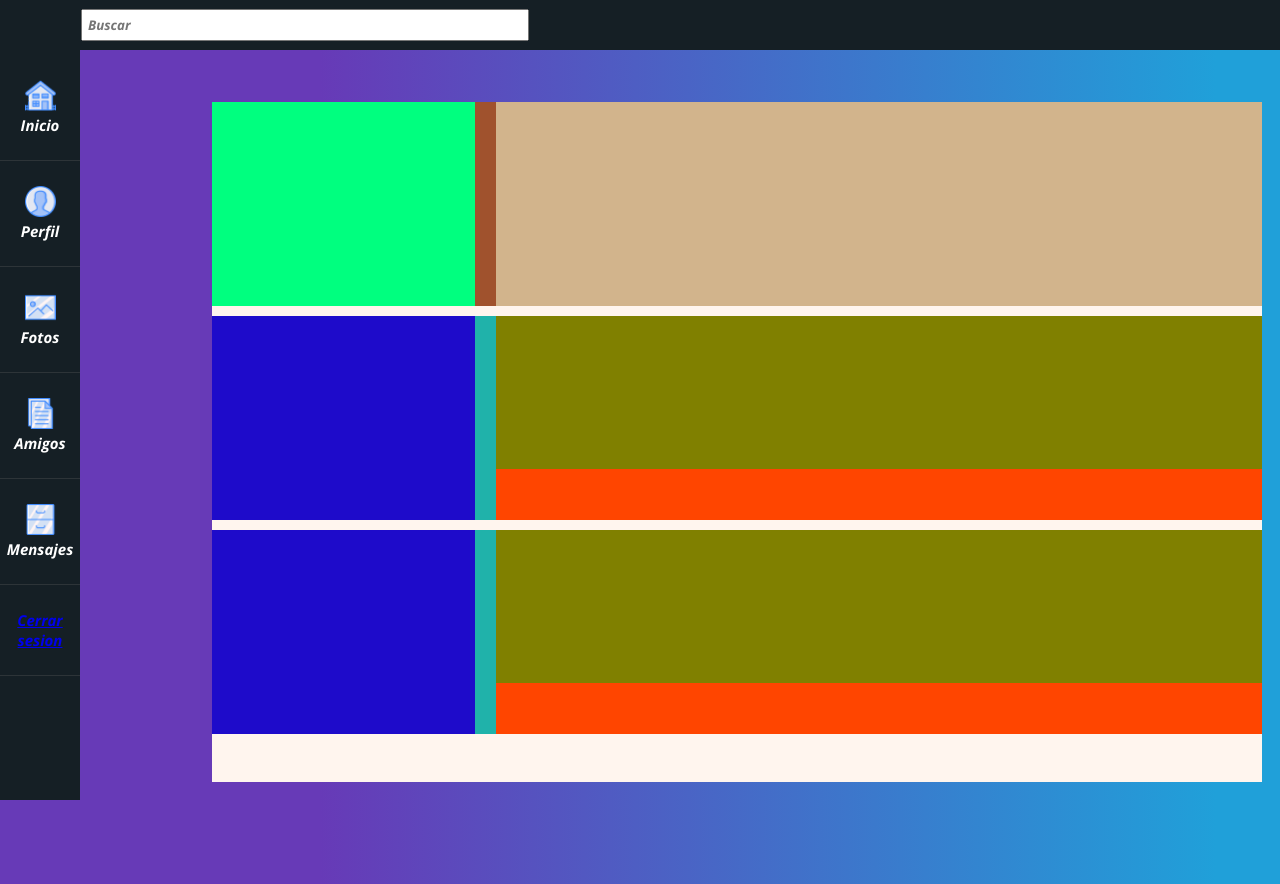
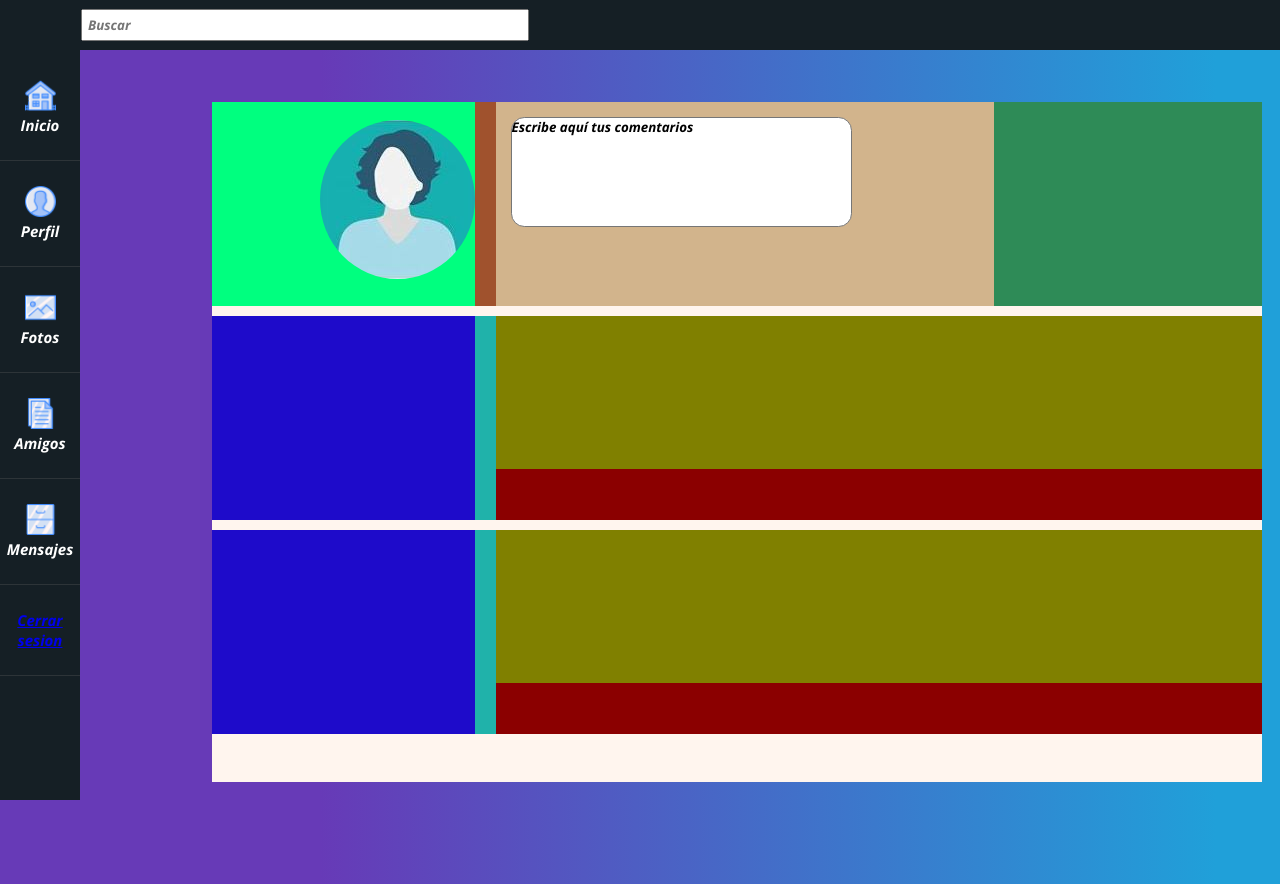
Before and after one commit to lupinzon3/ProyectoFrontEnd, a plain HTML site: page Inicio.html in a window 1280 px wide. Drawn offline with nearby package versions, Linux system fonts and the light colour scheme.

Commit message:
Creacion del textArea

```diff
--- a/Estilos/estiloinicio.css
+++ b/Estilos/estiloinicio.css
@@ -31,6 +31,7 @@ body {
     width: 100%;
     height: 50px;
     background: #151f25;
+    z-index: 1;
 }
 
 #elementos {
@@ -68,7 +69,6 @@ body {
     position: relative;
     margin: 100px 210px;
     background: seashell;
-    z-index: -1;
 }
 
 #principal {
@@ -92,6 +92,20 @@ body {
     height: 100%;
     float: right;
     background: tan;
+}
+
+#compartir textarea {
+    border-radius: 1em;
+    resize: none;
+    position: relative;
+    margin: 15px;
+}
+
+#aceptar {
+    width: 35%;
+    height: 100%;
+    float: right;
+    background: seagreen;
 }
 
 #users {
@@ -128,5 +142,13 @@ body {
     width: 100%;
     height: 25%;
     position: relative;
-    background:orangered;
+    background: darkred;
 }
+
+.imgperfil {
+
+    position: relative;
+    border-radius: 50%;
+    float: right;
+    top: 18px;
+}
--- a/Inicio.html
+++ b/Inicio.html
@@ -27,11 +27,16 @@
     <div id="contenedor">
         <div id="principal">
             <div id="imagen">
-
+                <div>
+                    <img class="imgperfil" src="Imagenes/Perfil.JPG" title="fotoperfil">
+                </div>
             </div>
 
             <div id="compartir">
+                <textarea class="com" rows="6" cols="45">Escribe aquí tus comentarios</textarea>
+                <div id="aceptar">
 
+                </div>
             </div>
         </div>
 
```
Also changed, not shown: Imagenes/Perfil.JPG (added), Imagenes/Usuario.JPG (added), Imagenes/fondo.jpg (deleted), Imagenes/fondo.png (deleted).
